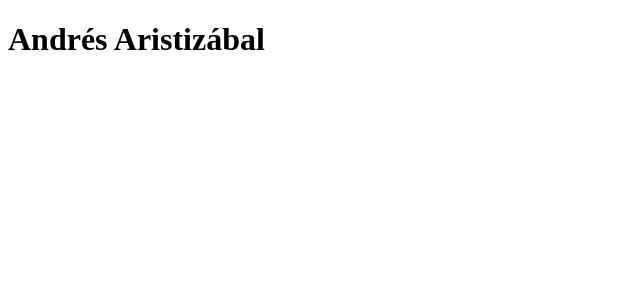
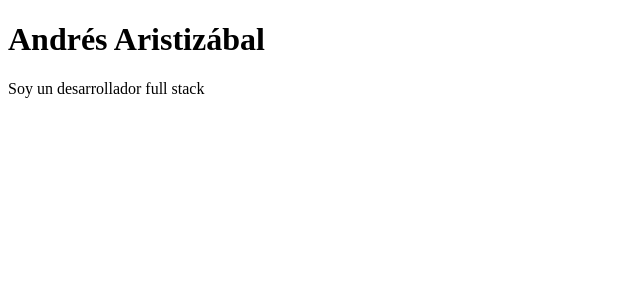
Before and after one commit to aristizabaru/react-de-cero-a-experto-COUNTER-APP, a React (Vite) app: page / in a window 1280 px wide. Shown: the top 300 px of the page, without its empty margins (0-640 px from the left). Built offline with nearby package versions, Linux system fonts and the light colour scheme.

Commit message:
feat: add a fragment

```diff
--- a/src/FirstApp.jsx
+++ b/src/FirstApp.jsx
@@ -1,5 +1,9 @@
 export const FirstApp = () => {
     return (
-        <h1>Andrés Aristizábal</h1>
+        // <> es una abreviación de un Fragmento, en REACT siempre se debe retornar un nodo padre
+        <>
+            <h1>Andrés Aristizábal</h1>
+            <p>Soy un desarrollador full stack</p>
+        </>
     );
 };
```
